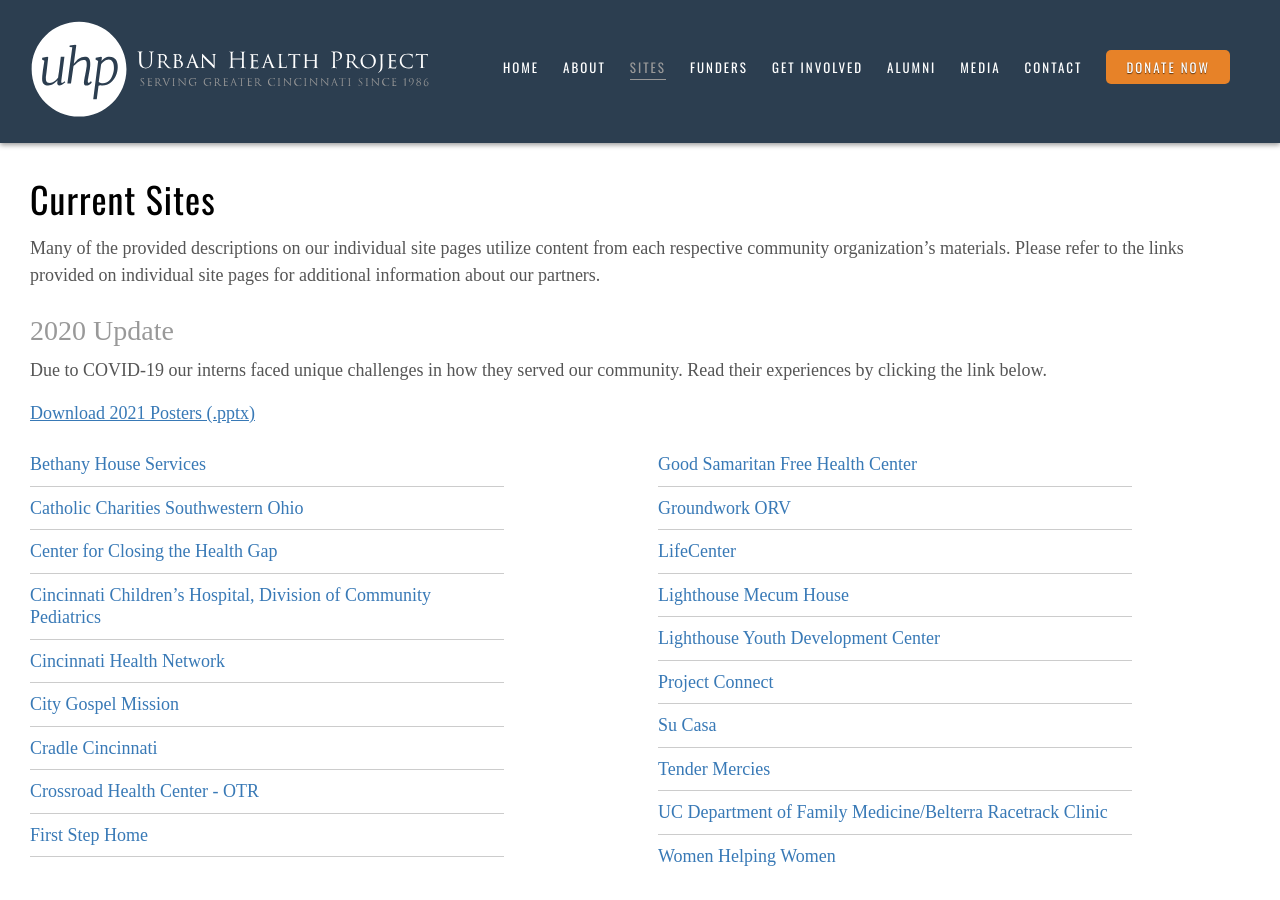
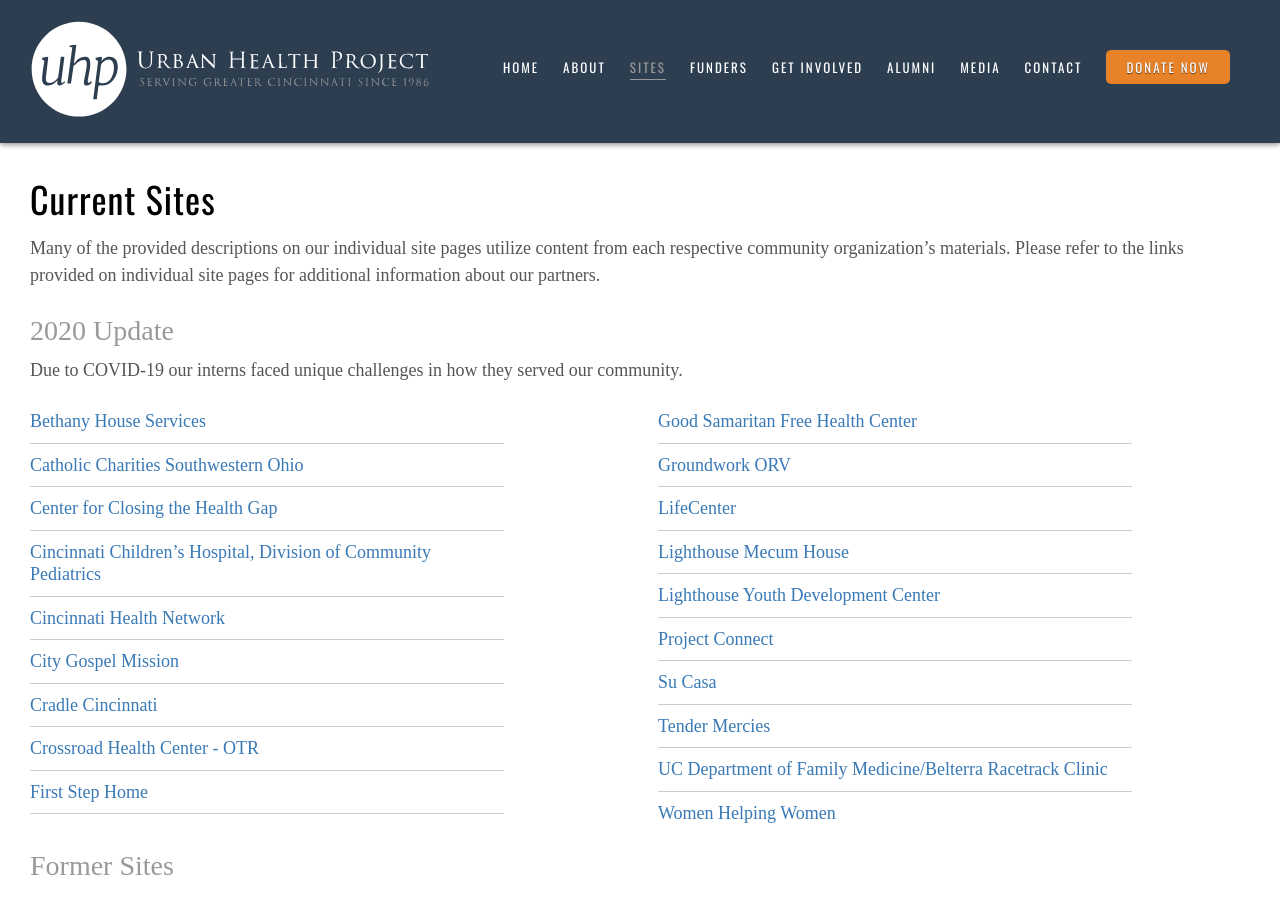
Before and after one commit to erikwallace/urban-health-project, a Jekyll site: the page built from sites.html, in a window 1280 px wide and 900 px high. Built offline with Jekyll 4.4.1, drawn with Linux system fonts in a browser that asks for light colours.

Commit message:
Removed links to poster and video
Files were over 100mb and couldn't be committed.

```diff
--- a/index.html
+++ b/index.html
@@ -13,10 +13,10 @@
     <p>Since 1986, Urban Health Project (UHP) has been pairing first year medical students from the University of Cincinnati with non-profit health organizations in Greater Cincinnati and Northern Kentucky. We strive to both directly impact our community as well as expose the incoming medical professionals to the realities of the underserved community. Our eight week summer internship gives students first-hand experience with the many different aspects of healthcare, while also providing agencies with the extra help they need to provide the best services possible. UHP is a successful organization because of our dedicated board members and <a href="{{site.baseurl}}/funders.html">our generous funders</a>.</p>
 
     <h2>2021 Update</h2>
-    <p>Due to the ongoing COVID-19 pandemic our interns faced unique challenges and opportunities in how they served our community. Learn more about their work by clicking the link below.</p>
+    <p>Due to the ongoing COVID-19 pandemic our interns faced unique challenges and opportunities in how they served our community. <!--Learn more about their work by clicking the link below.</p>
     <p><a href="{{site.baseurl}}/downloads/posters/2021/CTC-2021-Master-PP.pptx">Download 2021 Posters (.pptx)</a></p>
     <p class="sr-only">Committed to Community Slideshow Video, 5:20</p>
-    <video controls src="{{site.baseurl}}/downloads/videos/2021/CTC-slideshow.mp4" style="max-width:100%; height:auto; margin-bottom:2rem;"></video>
+    <video controls src="{{site.baseurl}}/downloads/videos/2021/CTC-slideshow.mp4" style="max-width:100%; height:auto; margin-bottom:2rem;"></video>-->
 
     <h2>Your Support Matters</h2>
     <p>As a non-profit we rely heavily on the contributions of individuals, businesses and organizations. Donations can be made at anytime online through the University of Cincinnati Foundation website.</p>
--- a/sites.html
+++ b/sites.html
@@ -12,8 +12,8 @@
 </p>
 
 <h2>2020 Update</h2>
-<p>Due to COVID-19 our interns faced unique challenges in how they served our community. Read their experiences by clicking the link below.</p>
-<p><a href="{{site.baseurl}}/downloads/posters/2021/CTC-2021-Master-PP.pptx">Download 2021 Posters (.pptx)</a></p>
+<p>Due to COVID-19 our interns faced unique challenges in how they served our community. <!--Read their experiences by clicking the link below.</p>
+<p><a href="{{site.baseurl}}/downloads/posters/2021/CTC-2021-Master-PP.pptx">Download 2021 Posters (.pptx)</a>--></p>
 
 <div class="gd-CurrentSites">
   <ul class="ls-Stacked">
```
Also changed, not shown: 4 other files.
